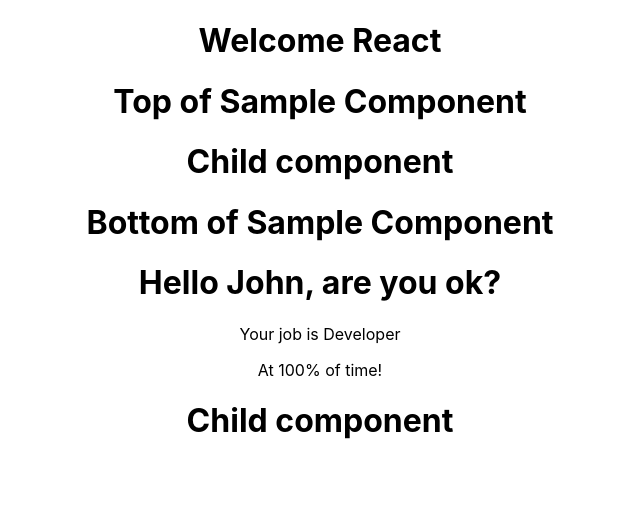
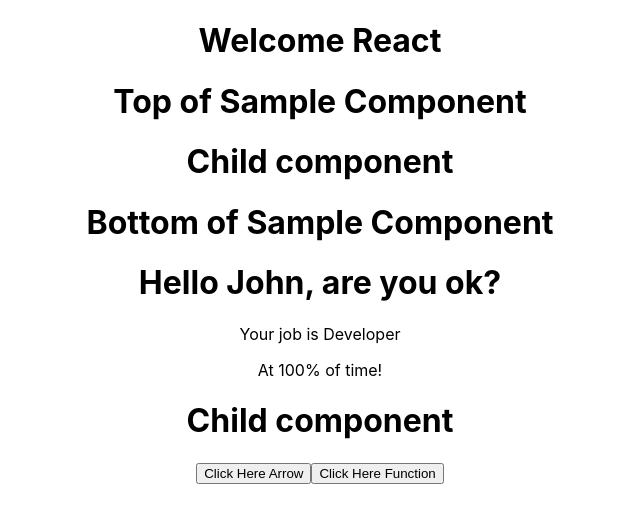
Before and after one commit to rafaelsslemes/basics_react, a React (Create React App) app: page / in a window 1280 px wide. Shown: the top 522 px of the page, without its empty margins (320-960 px from the left). Built offline with nearby package versions, Linux system fonts and the light colour scheme.

Commit message:
Handle Events

```diff
--- a/src/App.js
+++ b/src/App.js
@@ -4,6 +4,7 @@
 import './App.css';
 import TemplateExpressions from './components/TemplateExpressions';
 import ChildComponent from './components/ChildComponent';
+import EventClick from './components/EventClick';
 
 function App() {
   return (
@@ -12,6 +13,7 @@
         <SampleComponent/>
         <TemplateExpressions/>
         <ChildComponent/>
+        <EventClick/>
     </div>
   );
 }
--- /dev/null
+++ b/src/components/EventClick.js
@@ -0,0 +1,19 @@
+const EventClick = () => {
+
+    const handleClick = () => {
+        console.log('Event activated');
+    }
+
+    return (
+        <div>
+            <button onClick={handleClick} >Click Here Arrow</button>
+            <button onClick={buttonClick} >Click Here Function</button>
+        </div>
+    )
+
+    function buttonClick(event){
+        console.log(event);
+    }
+}
+
+export default EventClick;
```
